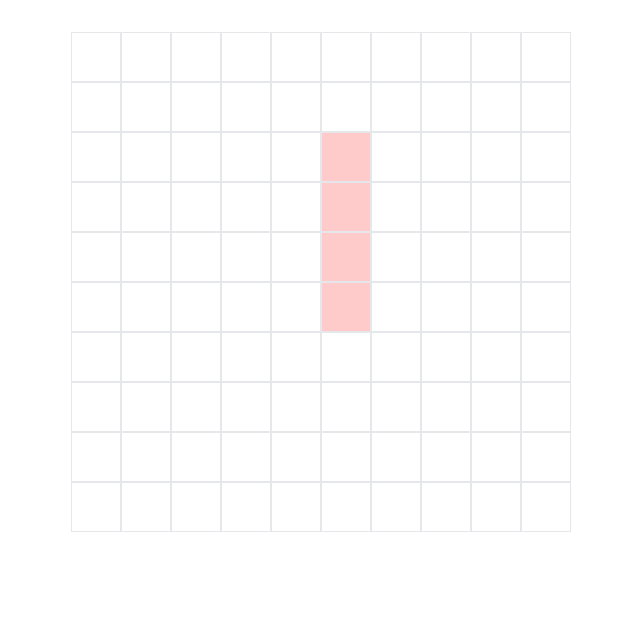
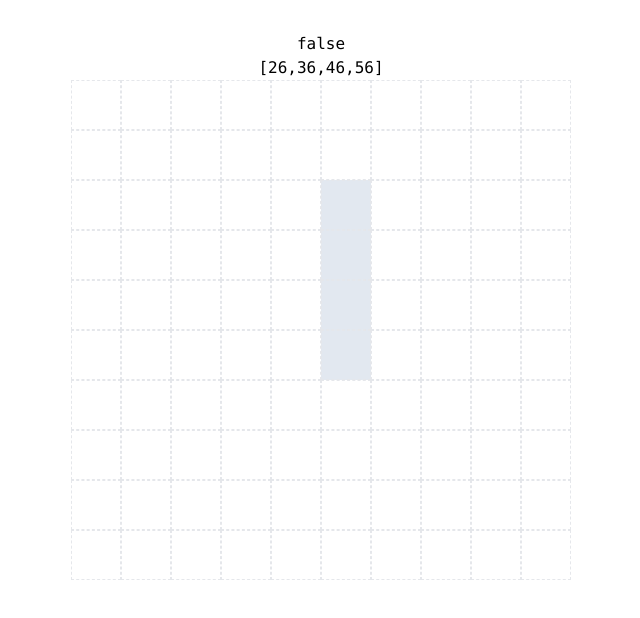
Before and after one commit to davidthegreat/Battleship, a React (Vite) app: page / in a window 1280 px wide. Shown: the top 618 px of the page, without its empty margins (319-959 px from the left). Built offline with nearby package versions, Linux system fonts and the light colour scheme.

Commit message:
check if there is conflict on boat position

```diff
--- a/src/App.tsx
+++ b/src/App.tsx
@@ -17,6 +17,21 @@ const BOATS = [{
 const BOARD_SIZE = 10;
 const LETTERS = "ABCDEFGHIJ";
 
+type BOAT_STATUS = {
+  uuid?: string;
+  name: string;
+  damage: {
+    box: string;
+    col: number;
+    row: number;
+  }[];
+}
+
+type PLAYER_DATA = {
+  name: string;
+  boats: { [key: string]: BOAT_STATUS };
+}
+
 const generateItems = () => {
   let row = 0;
   return Array.from(new Array(BOARD_SIZE * BOARD_SIZE)).map((i, index) => {
@@ -31,7 +46,9 @@ const generateItems = () => {
       col,
       row,
       label: `${LETTERS[col - 1]}${row}`,
-      done: false
+      done: false,
+      over: false,
+      filled: false,
     };
   });
 }
@@ -60,12 +77,21 @@ const ORIENTATION: { [key: string]: TORIENTATION } = {
 
 console.log(ORIENTATION,"ORIENTATION")
 function App() {
+
+  const [computerData, setComputerData] = useState<PLAYER_DATA>();
+  const [playerData, setPlayerData] = useState<PLAYER_DATA>();
+  const [boxesOver, setBoxesOver] = useState<number[]>([]);
+
   const [cursorPosition, setCursorPosition] = useState<any>({
     box: 1,
     row: 1,
     boat: BOATS[0].squares
   });
   const [items, setItems] = useState<any[]>(generateItems());
+
+  const isConflict = useMemo(() => {
+    return items.some((i: any) => i.filled && boxesOver.includes(i.box));
+  }, [boxesOver, items]);
   const orientation = useRef<TORIENTATION>(ORIENTATION.HORIZONTAL);
 
   const setBoatPosition = useCallback(({ box, row, boat }: any) => {
@@ -136,13 +162,13 @@ function App() {
         ];
       }
     }
-
+    setBoxesOver(boxes);
     setItems((prevItems) => {
       return (prevItems.map((i, k) => {
         if (boxes.includes(i.box)) {
-          i.done = true
+          i.over = true
         } else {
-          i.done = false
+          i.over = false
         }
 
         return i
@@ -207,8 +233,26 @@ function App() {
     setBoatPosition({ box, row, boat: BOATS[0].squares });
   }, [setCursorPosition, setBoatPosition])
 
+  const onClickBoxHandler = useCallback(() => {
+    console.log("onClickBoxHandler", boxesOver);
+    setItems((prevItems: any) => {
+      return prevItems.map((i: any) => {
+        if (boxesOver.includes(i.box)) {
+          return {
+            ...i,
+            filled: true,
+          }
+        }
+
+        return i;
+      })
+    })
+  }, [boxesOver]);
+
   return (
     <>
+          <pre>{JSON.stringify(isConflict)}</pre>
+      <pre>{JSON.stringify(boxesOver)}</pre>
       {/* <button onClick={update}>HIT</button> */}
 
       <div className='flex flex-col w-full justify-center items-center'>
@@ -221,11 +265,14 @@ function App() {
                 `{ "col": ${c.col}, "row": ${c.row}, "box": ${c.box} }`
               }
               onMouseOver={() => onMouseOverHandler(c)}
+              onClick={onClickBoxHandler}
             >
               <div
                 className={[
-                  "w-[50px] h-[50px] flex items-center justify-center text-xs border border-solid hover:border-2 hover:cursor-pointer hover:border-slate-600 flex-col relative z-10",
-                  c.done ? 'bg-red-200' : '',
+                  "w-[50px] h-[50px] flex items-center justify-center text-xs border border-dashed hover:border-2 hover:cursor-pointer hover:border-slate-600 flex-col",
+                  c.over && !isConflict ? 'bg-slate-200' : '',
+                  c.over && isConflict ? 'bg-red-200 relative' : '',
+                  c.filled ? 'bg-blue-200' : '',
                 ].join(' ')}
               ><div></div><div className='text-xs'></div></div>
             </div>)}
```
